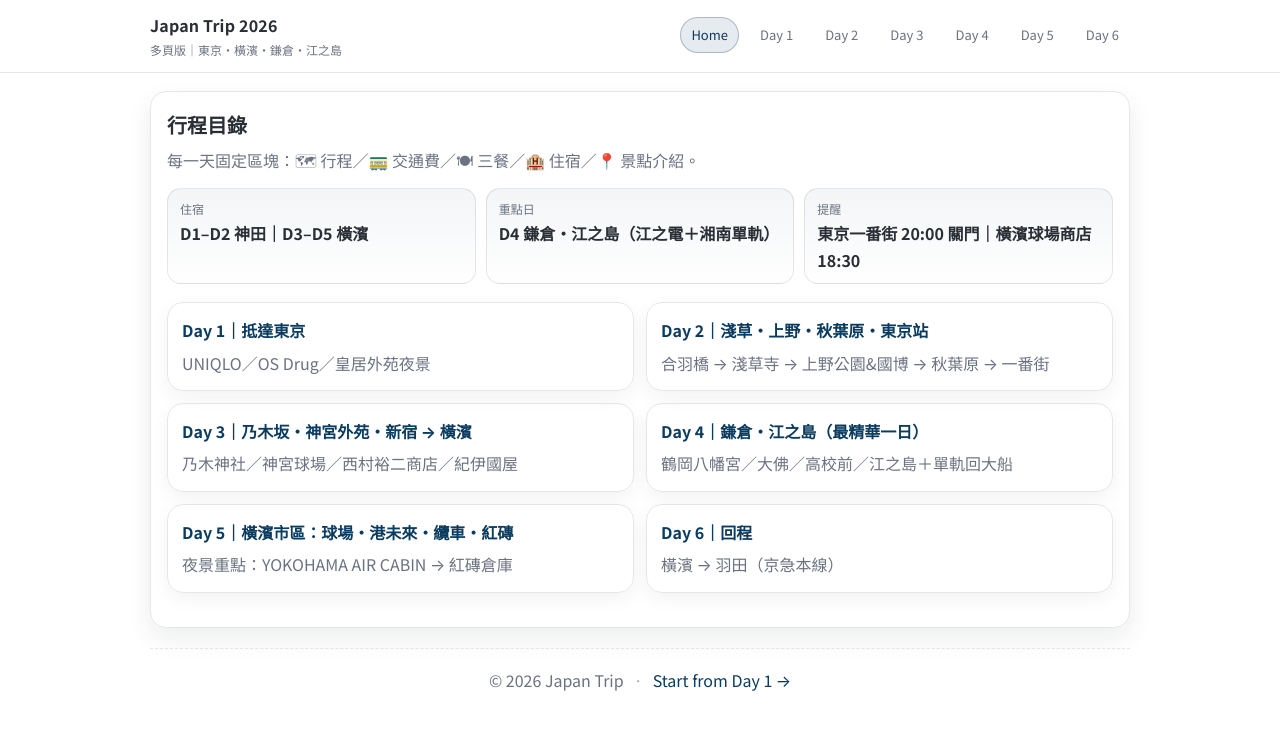
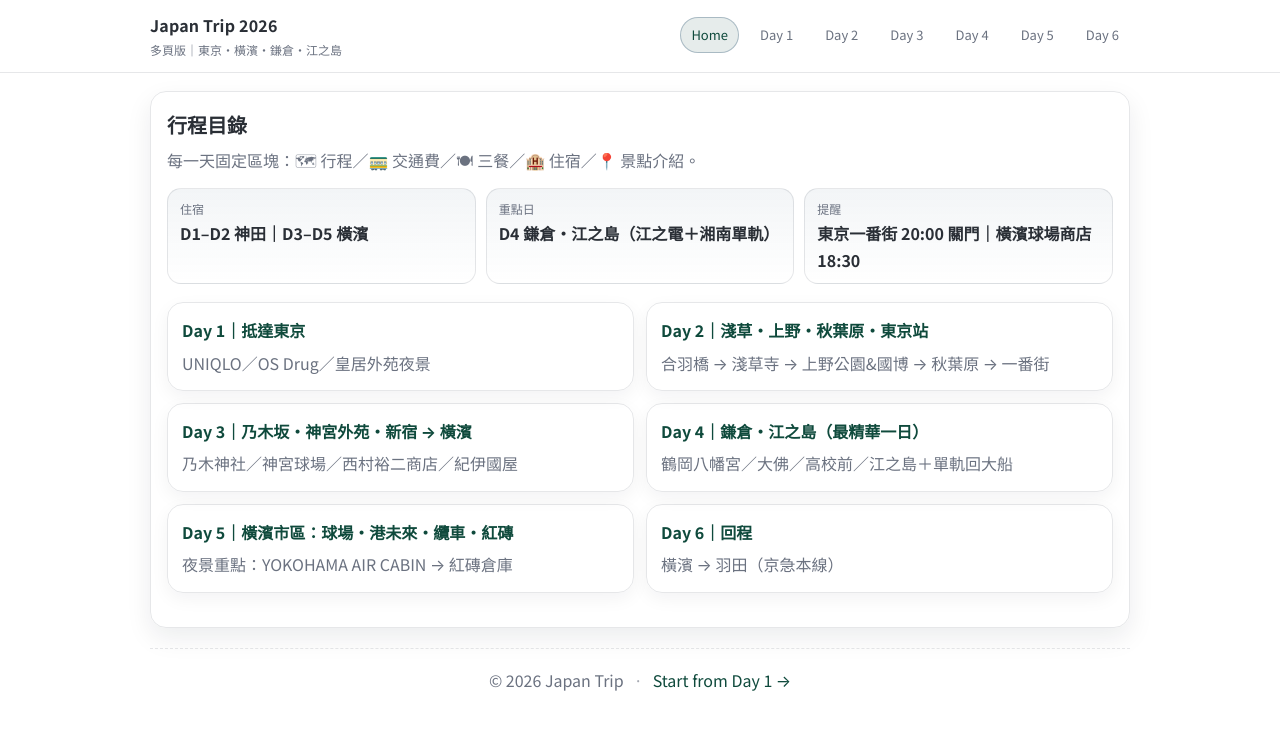
Before and after one commit to nrk317/JP2026, a plain HTML site: page index.html in a window 1280 px wide. Drawn offline with Linux system fonts and the light colour scheme.

Commit message:
Update styles.css

```diff
--- a/styles.css
+++ b/styles.css
@@ -5,15 +5,15 @@
   --line:rgba(15,23,42,.10);
   --shadow:0 10px 26px rgba(15,23,42,.08);
 
-  /* 主色：深藍（想改墨綠：改成 #0f4a3c） */
-  --accent:#0b3b5f;
-  --accent-weak:rgba(11,59,95,.10);
+ --accent:#0f4a3c;                 /* 主墨綠 */
+--accent-weak:rgba(15,74,60,.10);
 
-  --c-plan:#0b3b5f;   /* 行程 */
-  --c-trans:#0f4a3c;  /* 交通 */
-  --c-food:#a1122b;   /* 三餐 */
-  --c-stay:#4b5563;   /* 住宿 */
-  --c-spot:#1f2937;   /* 景點 */
+--c-plan:#0f4a3c;                 /* 行程：墨綠 */
+--c-trans:#3a6b5a;                /* 交通：淺墨綠 */
+--c-food:#8b2f2f;                 /* 三餐：酒紅 */
+--c-stay:#4b5563;                 /* 住宿：灰 */
+--c-spot:#1f3d34;                 /* 景點：深墨綠 */
+
 
   --radius:16px;
   --max:980px;
```
